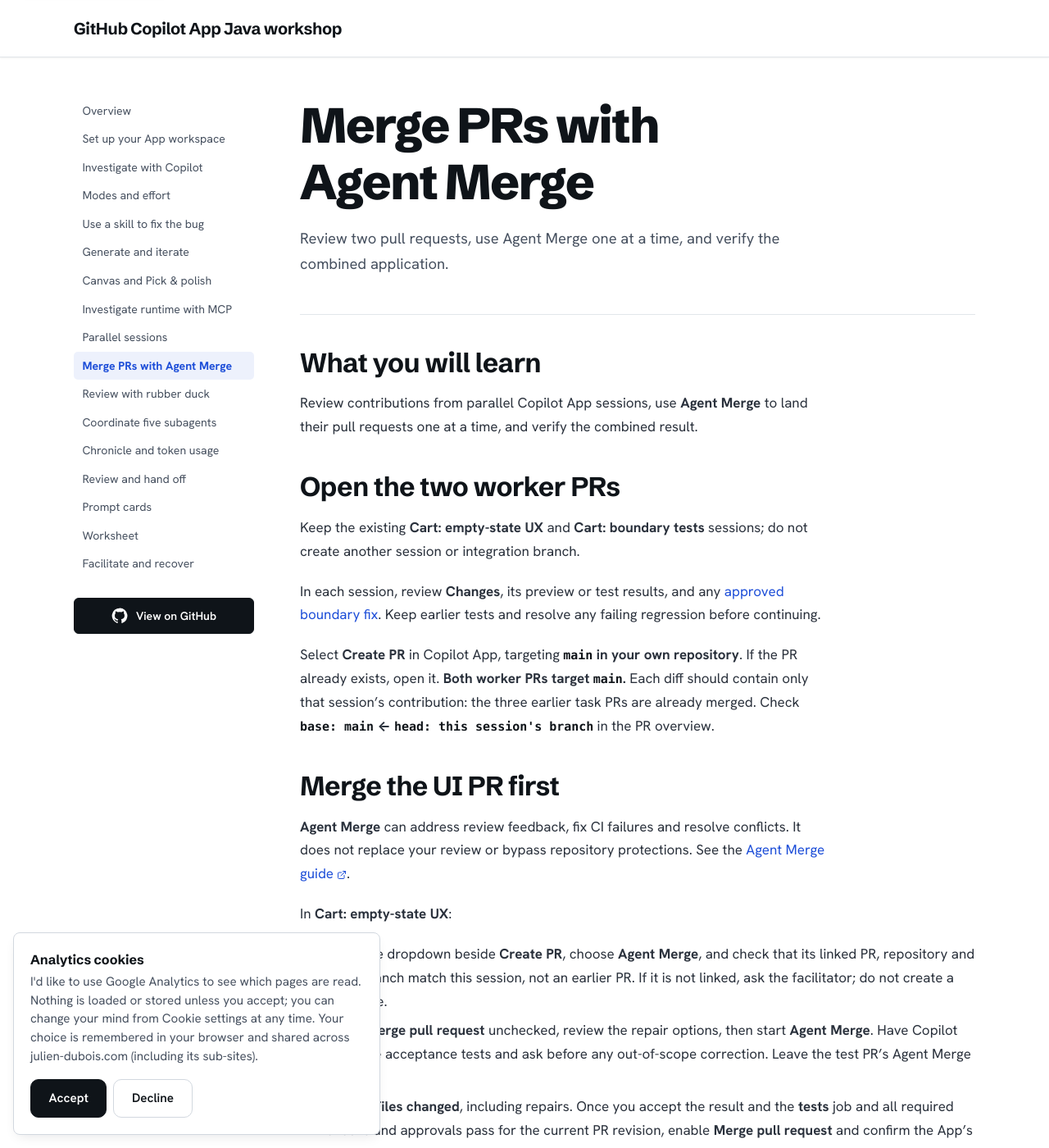
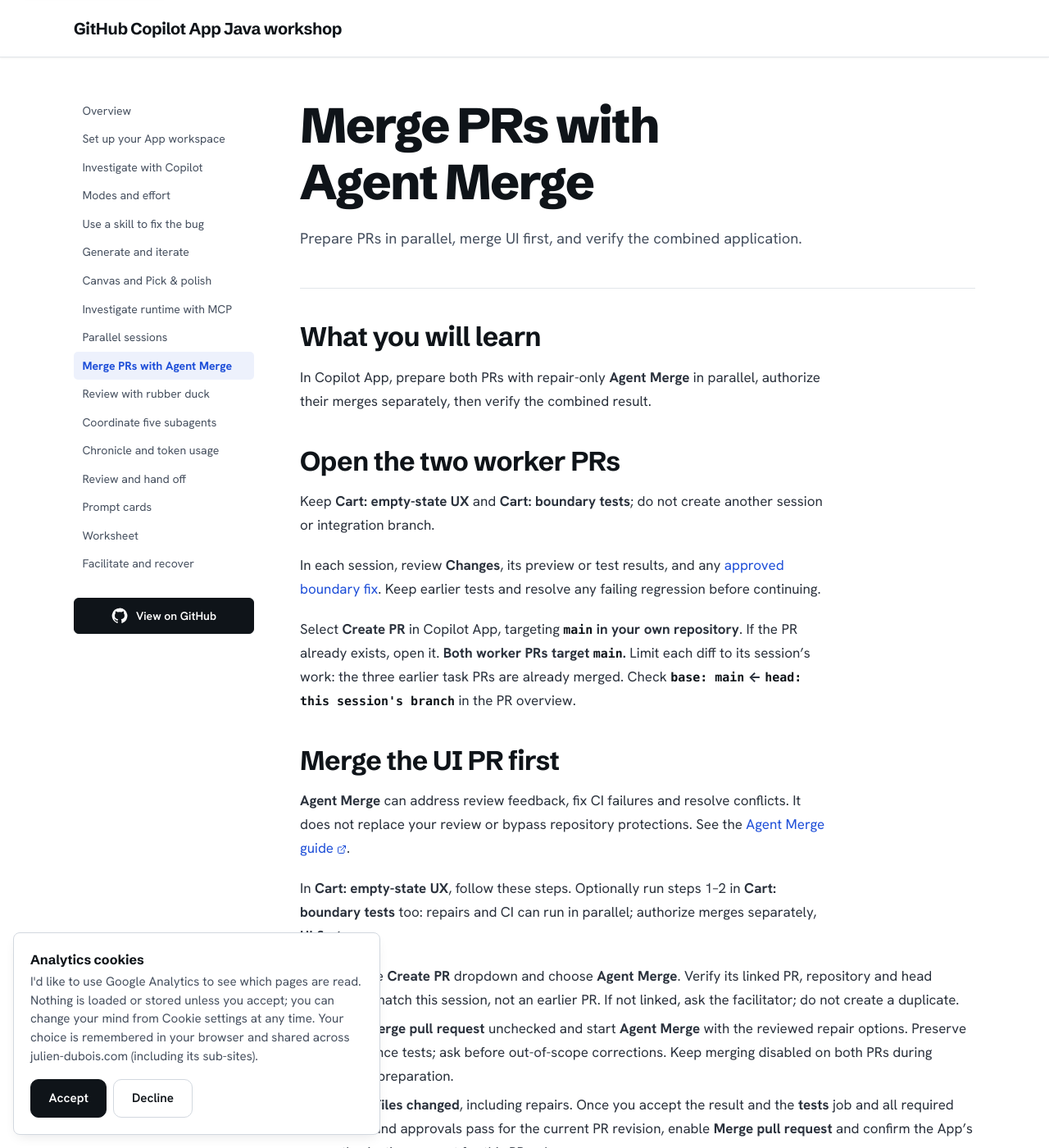
Before and after one commit to jdubois/copilot-shopping-cart-workshop, a Jekyll site: the page built from workshop/integrate.md, in a window 1280 px wide and 1400 px high. Shown: the whole window at 82% size. Built offline with Jekyll 4.4.1, drawn with Linux system fonts in a browser that asks for light colours; some of the changed text lies outside the part shown.

Commit message:
Clarify parallel Agent Merge preparation and ordered merges
Allow repair-only preparation on both PRs in parallel, retain separate UI-first merge authorization and fresh checks, and explain Agent Merge in the learning recap.

Co-authored-by: Copilot App <223556219+Copilot@users.noreply.github.com>

````diff
--- a/workshop/integrate.md
+++ b/workshop/integrate.md
@@ -1,7 +1,7 @@
 ---
 layout: default
 title: Merge PRs with Agent Merge
-description: "Review two pull requests, use Agent Merge one at a time, and verify the combined application."
+description: "Prepare PRs in parallel, merge UI first, and verify the combined application."
 permalink: /integrate/
 workshop: true
 next: rubber-duck
@@ -10,12 +10,12 @@ next_title: Review with rubber duck
 
 ## What you will learn
 
-Review contributions from parallel Copilot App sessions, use **Agent Merge**
-to land their pull requests one at a time, and verify the combined result.
+In Copilot App, prepare both PRs with repair-only **Agent Merge** in parallel, authorize their
+merges separately, then verify the combined result.
 
 ## Open the two worker PRs
 
-Keep the existing **Cart: empty-state UX** and **Cart: boundary tests** sessions;
+Keep **Cart: empty-state UX** and **Cart: boundary tests**;
 do not create another session or integration branch.
 
 In each session, review **Changes**, its preview or test results, and any
@@ -24,8 +24,8 @@ Keep earlier tests and resolve any failing regression before continuing.
 
 Select **Create PR** in Copilot App, targeting **`main` in your own repository**.
 If the PR already exists, open it.
-**Both worker PRs target `main`.** Each diff should contain only that session's
-contribution: the three earlier task PRs are already merged.
+**Both worker PRs target `main`.** Limit each diff to its session's work:
+the three earlier task PRs are already merged.
 Check **`base: main` ← `head: this session's branch`** in the PR overview.
 
 ## Merge the UI PR first
@@ -34,15 +34,16 @@ Check **`base: main` ← `head: this session's branch`** in the PR overview.
 conflicts. It does not replace your review or bypass repository protections.
 See the <a href="https://docs.github.com/en/copilot/how-tos/github-copilot-app/managing-issues-and-pull-requests#merging-a-pull-request" target="_blank">Agent Merge guide</a>.
 
-In **Cart: empty-state UX**:
+In **Cart: empty-state UX**, follow these steps. Optionally run steps 1–2 in
+**Cart: boundary tests** too: repairs and CI can run in parallel; authorize
+merges separately, **UI first**.
 
-1. Open the dropdown beside **Create PR**, choose **Agent Merge**, and check that its linked PR, repository and head branch match this session, not an earlier PR. If it is not linked, ask the facilitator; do not create a duplicate.
-2. Leave **Merge pull request** unchecked, review the repair options, then start **Agent Merge**. Have Copilot preserve acceptance tests and ask before any out-of-scope correction. Leave the test PR's Agent Merge off.
+1. Open the **Create PR** dropdown and choose **Agent Merge**. Verify its linked PR, repository and head branch match this session, not an earlier PR. If not linked, ask the facilitator; do not create a duplicate.
+2. Leave **Merge pull request** unchecked and start **Agent Merge** with the reviewed repair options. Preserve acceptance tests; ask before out-of-scope corrections. Keep merging disabled on both PRs during parallel preparation.
 3. Review **Files changed**, including repairs. Once you accept the result and the **tests** job and all required checks and approvals pass for the current PR revision, enable **Merge pull request** and confirm the App's authorization prompt for this PR only.
 
 After authorization, Agent Merge may make further permitted repairs and merge
-without another review pause. Keep merging off if you need to inspect another
-correction first.
+without another review pause. Keep merging off to review corrections first.
 
 **Done when:** the UI PR's status is **Merged** and the **tests** job passes
 for its merged revision on `main`.
@@ -61,9 +62,9 @@ not permission to bypass protections. If blocked, turn off Agent Merge and use
 
 ## Update and merge the test PR
 
-Only after the UI merge is verified, select **Cart: boundary tests**.
-Start repair-only Agent Merge using the same options, with **Merge pull request**
-still off. The sessions may have changed the same files; ask:
+After the UI merge is verified, return to **Cart: boundary tests** with
+**Merge pull request** still off. Keep repair-only Agent Merge running, or start
+it now. The sessions may have changed the same files; ask:
 
 ```copilot
 Update this boundary-test PR against the latest origin/main.
@@ -77,15 +78,15 @@ Do not merge the PR yet.
 ```
 
 Review any conflict resolutions, the complete updated diff and **fresh CI for
-its new revision**. Even conflict-free changes can interact incorrectly.
+its new revision** against the updated `main`. Earlier green checks do not verify
+the combined result. Even conflict-free changes can interact incorrectly.
 Once you accept the result and all required checks and approvals pass,
 enable **Merge pull request** and confirm a **separate authorization for this PR**.
 **Done when:** this second PR is also **Merged**.
 
 ## Verify the combined application
 
-Stay in **Cart: boundary tests**. Both PRs are merged, so use this same
-session to check the code now on `main`, rather than the old worker version.
+Stay in **Cart: boundary tests**. Verify merged `main`, not an old worker version.
 Ask Copilot:
 
 ```copilot
@@ -161,5 +162,6 @@ checked result before building the next feature on its own branch.
 ## What you have learned
 
 - Use **Changes** and each session's handoff to check its scope, committed code and reported results.
-- Target updated `main`, authorize Agent Merge for one worker PR at a time and confirm each PR actually merged.
+- Use **Agent Merge** as a PR-maintenance agent: it can address review feedback, fix CI failures and resolve merge conflicts. With **Merge pull request** off, it prepares the PR without merging; enabling that option authorizes it to merge when required checks and approvals allow it, without another review pause.
+- Prepare both PRs with repair-only Agent Merge in parallel, but authorize merges separately: UI first, then the test PR after review and fresh checks against updated `main`.
 - Verify the merged application, rather than assuming that two individually passing branches will work together.
````
Also changed, not shown: workshop/parallel.md (+2 -1 lines), 1 other file.
